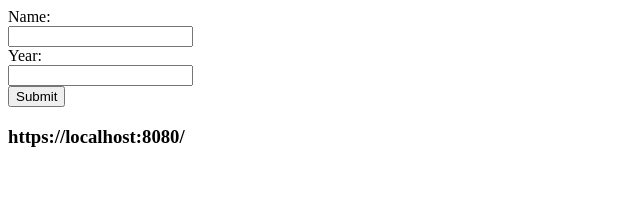
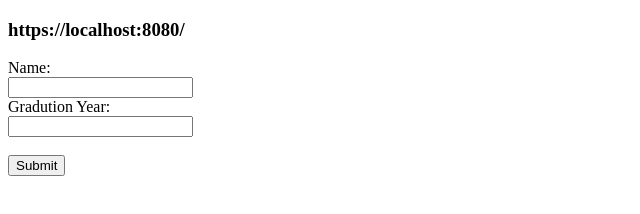
Before and after one commit to acciojob/sharable-urls-nirajpatil22400, a website: page main.html in a window 1280 px wide. Shown: the whole page, without its empty margins (0-640 px from the left). Drawn offline with Linux system fonts and the light colour scheme.

Commit message:
created a submission

```diff
--- a/main.html
+++ b/main.html
@@ -3,14 +3,15 @@
   <body>
     <script type="text/javascript" src="./script.js">
 </script>
+	  <h3 id="url">https://localhost:8080/</h3>
 	  <form>
     <label for="name">Name:</label><br>
     <input type="text" id="name" name="name"><br>
-    <label for="year">Year:</label><br>
-    <input type="number" id="year" name="year"><br>
-    <button type="submit" id="button">Submit</button><br>
+    <label for="year">Gradution Year:</label><br>
+    <input type="number" id="year" name="year"><br><br>
+    <button type="submit" id="button">Submit</button>
   </form>
-	  <h3 id="url">https://localhost:8080/</h3>
+
   </body>
 
 </html>
```
